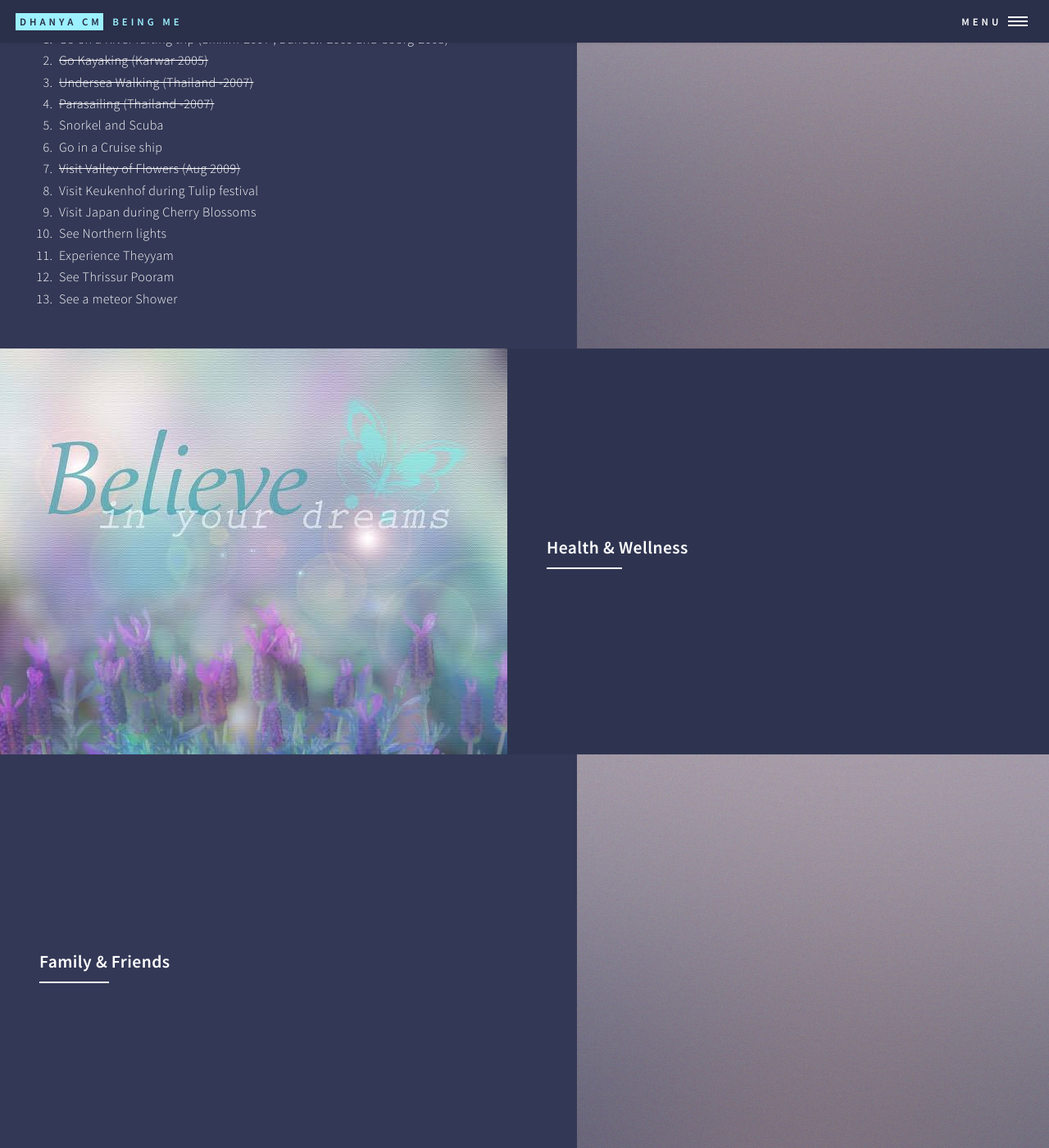
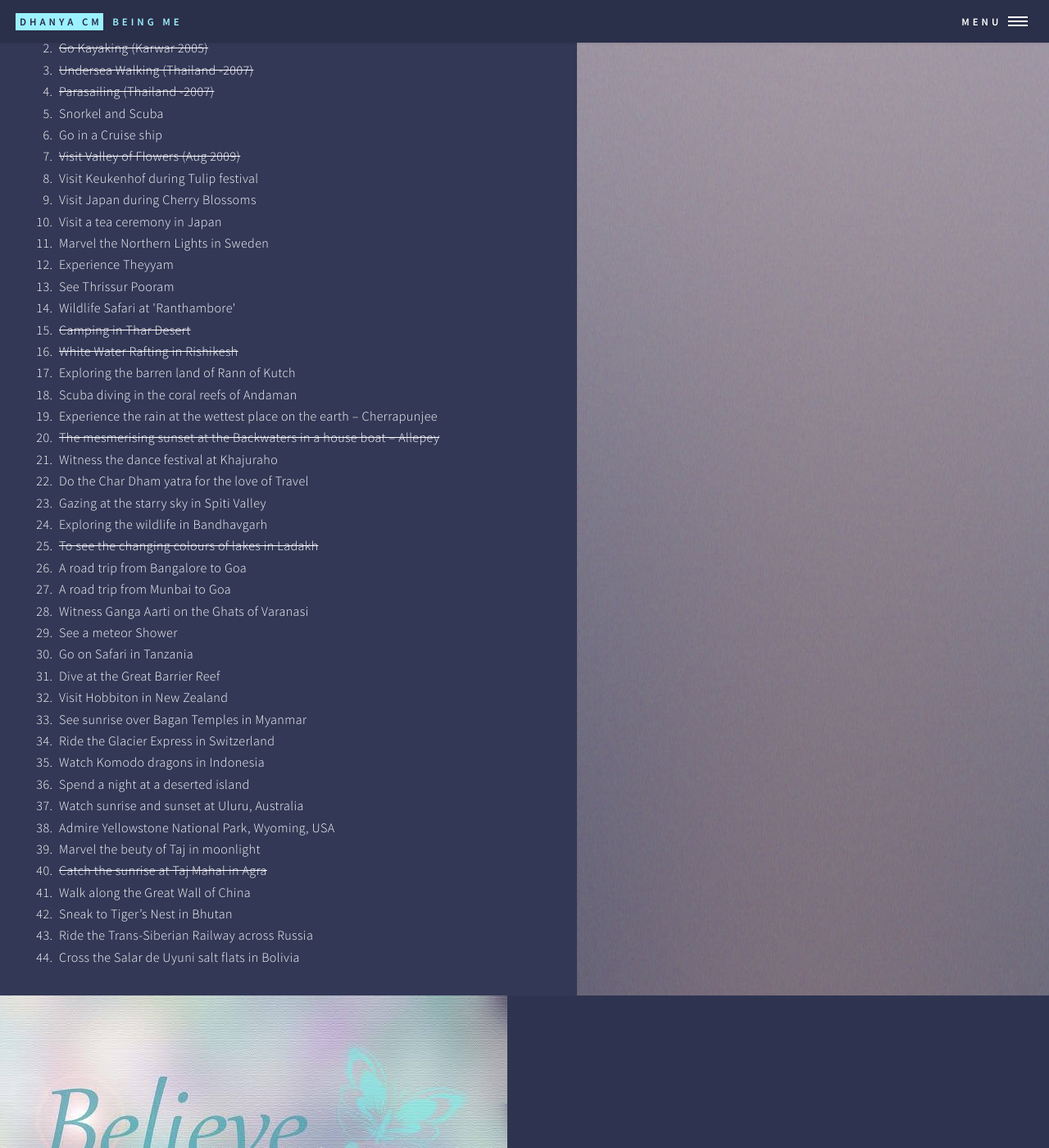
Before and after one commit to dhanyacm/dhanyacm, a Jekyll site: the page built from lifegoals.html, in a window 1280 px wide and 1400 px high, scrolled down 4730 px. Shown: the whole window at 82% size. Built offline with Jekyll 4.4.1, drawn with Linux system fonts in a browser that asks for light colours.

Commit message:
Update lifegoals.html

```diff
--- a/lifegoals.html
+++ b/lifegoals.html
@@ -465,10 +465,42 @@ frontpage: false
 							<li><del>Visit Valley of Flowers (Aug 2009) </del> </li>
 							<li>Visit Keukenhof during Tulip festival</li>
 							<li>Visit Japan during Cherry Blossoms</li>
-							<li>See Northern lights</li>
+							<li>Visit a tea ceremony in Japan</li>
+							<li>Marvel the Northern Lights in Sweden</li>
 							<li>Experience Theyyam </li>
 							<li>See Thrissur Pooram</li>
+							<li>Wildlife Safari at 'Ranthambore'</li>
+							<li><del>Camping in Thar Desert</li>
+							<li><del> White Water Rafting in Rishikesh</li>
+							<li>Exploring the barren land of Rann of Kutch</li>
+							<li>Scuba diving in the coral reefs of Andaman</li>
+							<li>Experience the rain at the wettest place on the earth – Cherrapunjee</li>
+							<li><del>The mesmerising sunset at the Backwaters in a house boat – Allepey</li>
+							<li>Witness the dance festival at Khajuraho</li>
+							<li>Do the Char Dham yatra for the love of Travel</li>
+							<li>Gazing at the starry sky in Spiti Valley</li>
+							<li>Exploring the wildlife in Bandhavgarh</li>
+							<li><del>To see the changing colours of lakes in Ladakh</li>
+							<li>A road trip from Bangalore to Goa</li>
+							<li>A road trip from Munbai to Goa</li>
+							<li>Witness Ganga Aarti on the Ghats of Varanasi</li>
 							<li>See a meteor Shower</li>
+							<li>Go on Safari in Tanzania</li>
+							<li>Dive at the Great Barrier Reef</li>
+							<li>Visit Hobbiton in New Zealand</li>
+							<li>See sunrise over Bagan Temples in Myanmar</li>
+							<li>Ride the Glacier Express in Switzerland</li>
+							<li>Watch Komodo dragons in Indonesia</li>
+							<li>Spend a night at a deserted island</li>
+							<li>Watch sunrise and sunset at Uluru, Australia</li>
+							<li>Admire Yellowstone National Park, Wyoming, USA</li>
+							<li>Marvel the beuty of Taj in moonlight</li>
+							<li><del>Catch the sunrise at Taj Mahal in Agra</del></li>
+							<li> Walk along the Great Wall of China</li>
+							<li>Sneak to Tiger’s Nest in Bhutan</li>
+							<li>Ride the Trans-Siberian Railway across Russia</li>
+							<li>Cross the Salar de Uyuni salt flats in Bolivia</li>
+
 						</ol>
 					</div>
 				</div>
```
